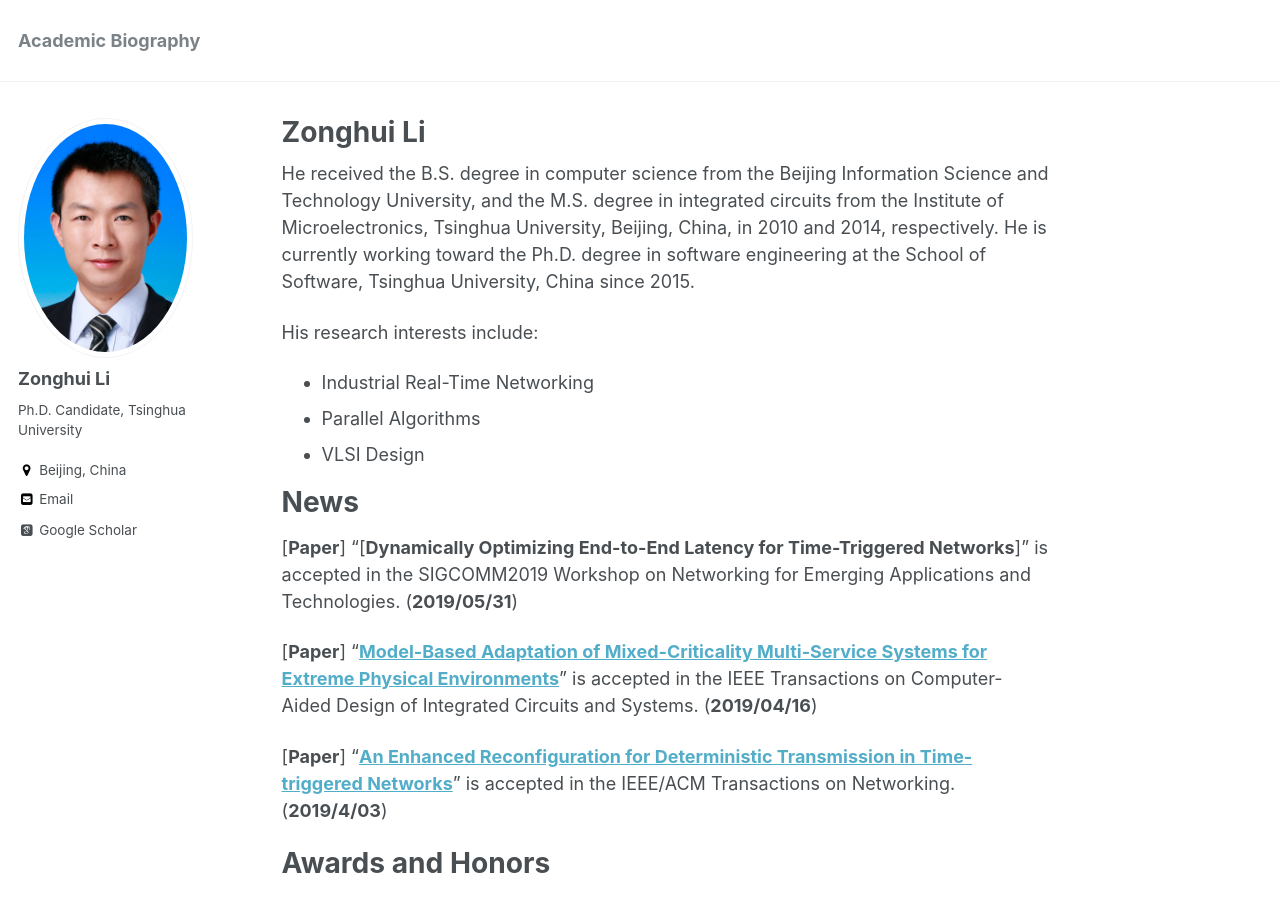
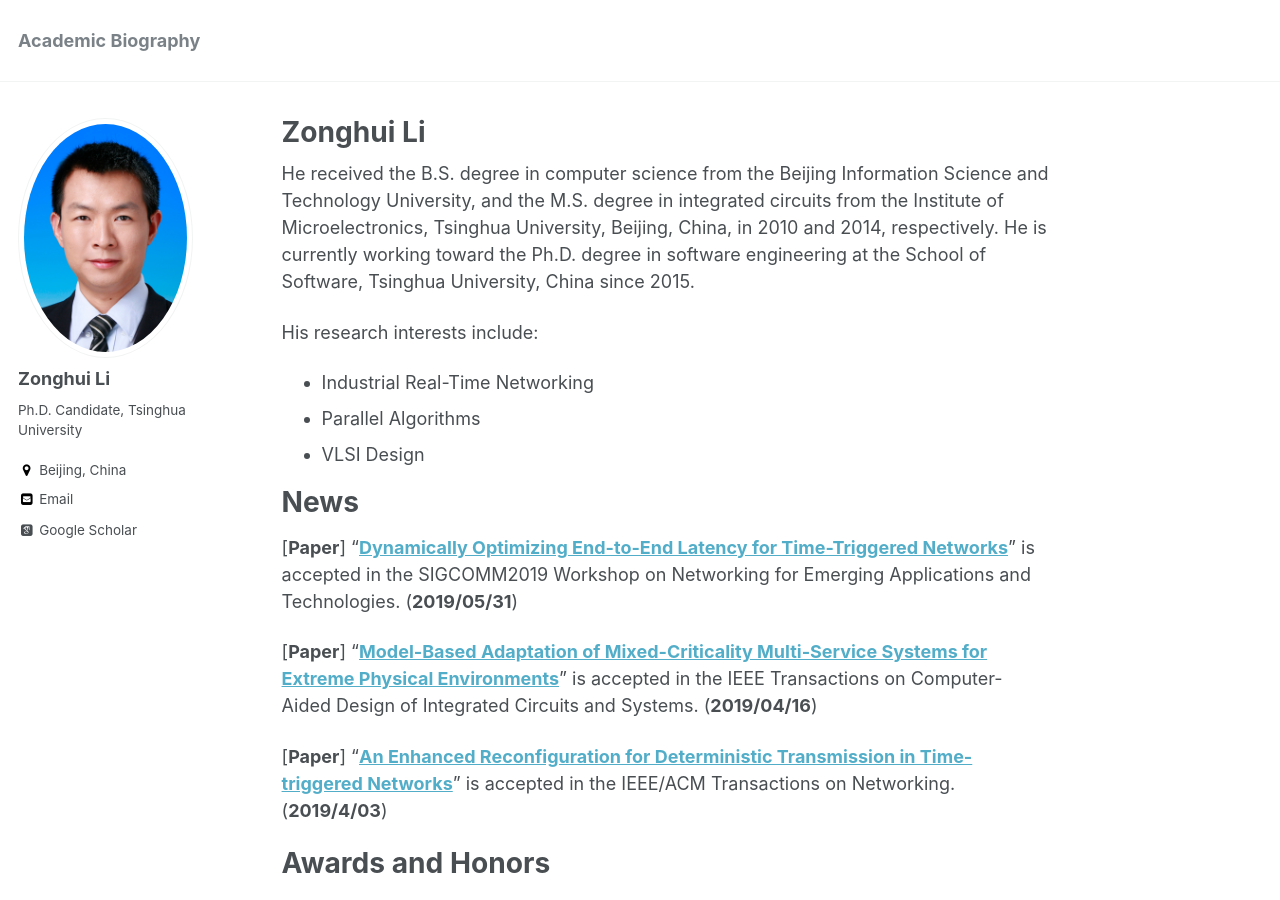
Before and after one commit to yingwangbjtu/lizonghui.github.io, a Jekyll site: the page built from _pages/about.md, in a window 1280 px wide and 900 px high. Built offline with Jekyll 4.4.1, drawn with Linux system fonts in a browser that asks for light colours; some web fonts are replaced.

```diff
--- a/_pages/about.md
+++ b/_pages/about.md
@@ -18,7 +18,7 @@ His research interests include:
 
 News
 ======
-[**Paper**] "[**Dynamically Optimizing End-to-End Latency for Time-Triggered Networks**]" is accepted in the SIGCOMM2019 Workshop on Networking for Emerging Applications and Technologies. (**2019/05/31**)
+[**Paper**] "[**Dynamically Optimizing End-to-End Latency for Time-Triggered Networks**](#)" is accepted in the SIGCOMM2019 Workshop on Networking for Emerging Applications and Technologies. (**2019/05/31**)
 
 [**Paper**] "[**Model-Based Adaptation of Mixed-Criticality Multi-Service Systems for Extreme Physical Environments**](https://ieeexplore.ieee.org/document/8708223)" is accepted in the IEEE Transactions on Computer-Aided Design of Integrated Circuits and Systems. (**2019/04/16**)
 
```
